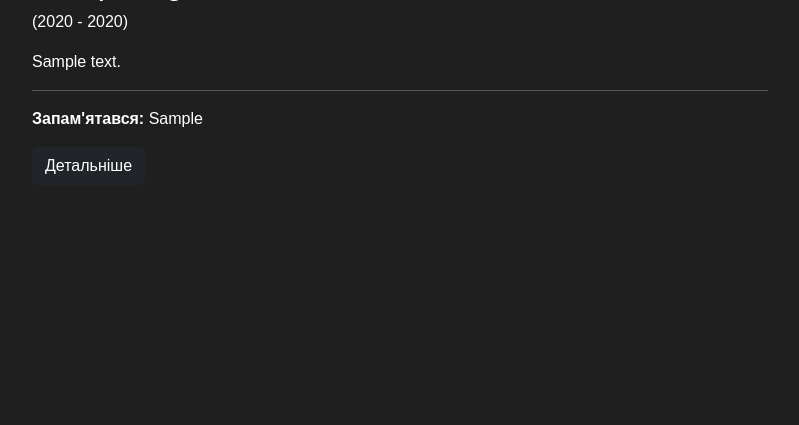
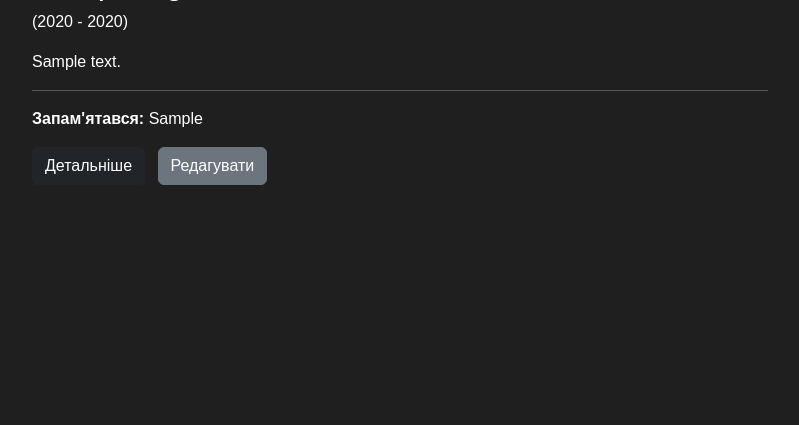
Before and after one commit to metalofmeat1/final_project_python123, a Flask app: page /gallery in a window 1280 px wide. Shown: the part 180-605 px from the top of the page, without its empty margins (430-1229 px from the left). Run offline with Flask 3, Linux system fonts and the light colour scheme; tables that the repository leaves empty hold one stand-in row (values such as "Sample post").

Commit message:
додав посилання на редагування постаті

```diff
--- a/templates/gallery.html
+++ b/templates/gallery.html
@@ -49,6 +49,7 @@
                     <hr>
                     <p><strong>Запам'ятався:</strong> {{ figure[5] }}</p>
                     <a href="{{ url_for('figure_detail_view', figure_id=figure[0]) }}" class="btn btn-dark">Детальніше</a>
+                    <a href="{{ url_for('edit_figure', figure_id=figure[0]) }}" class="btn btn-secondary ms-2">Редагувати</a>
                 </div>
             </div>
             {% endfor %}
```
